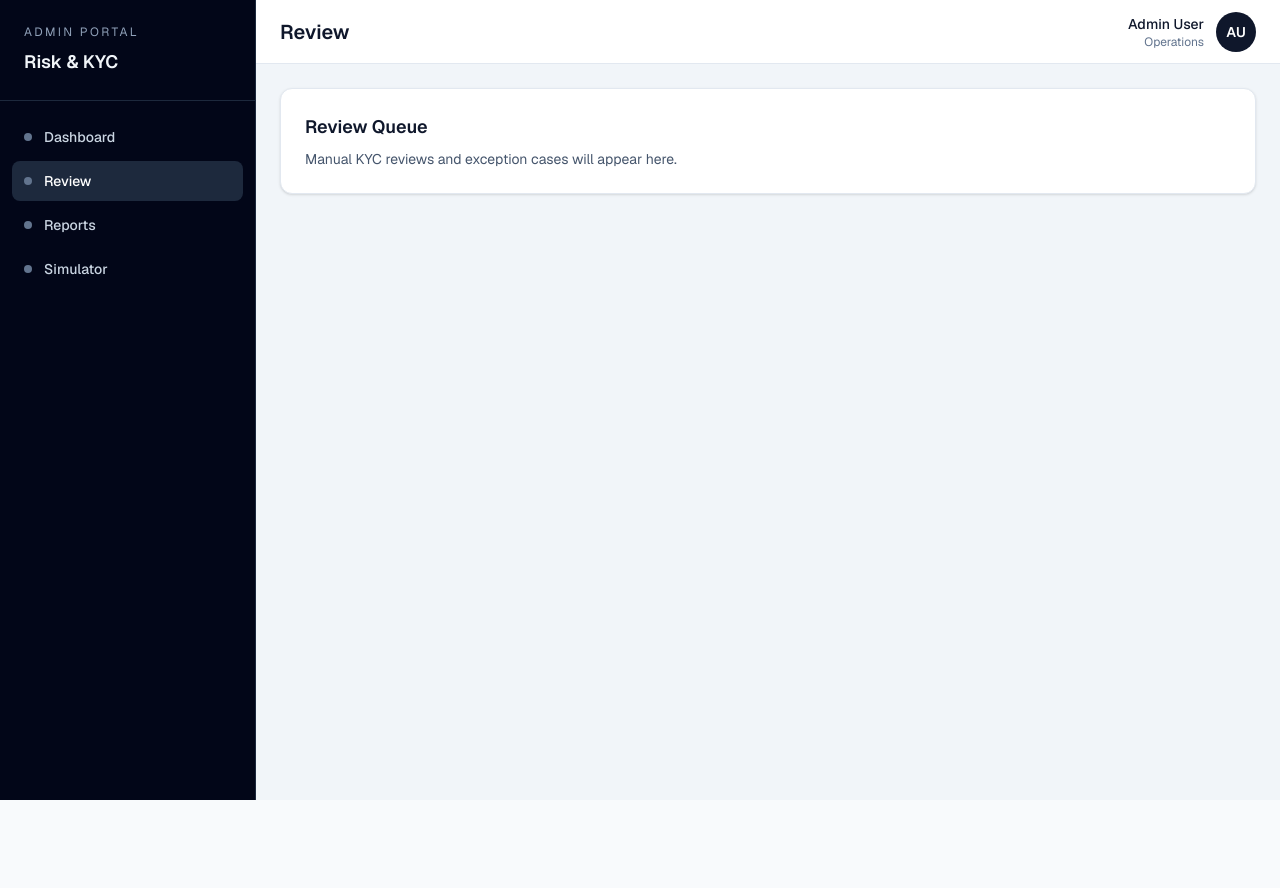
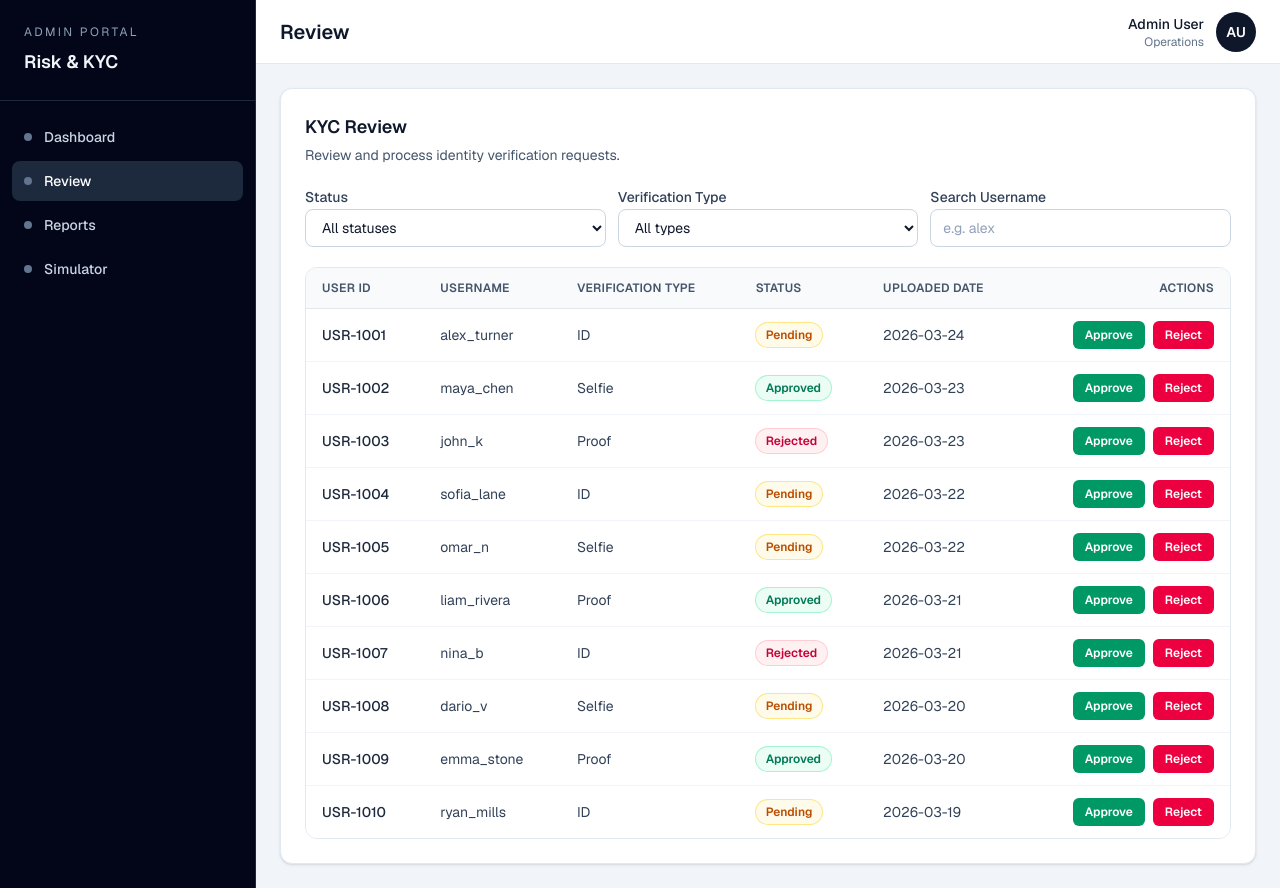
Before and after one commit to ptsportsbookcom-sudo/risk-kyc, a Next.js app: page /review in a window 1280 px wide. Before the commit the page ends 800 px from the top, so only its background shows below. Built offline with nearby package versions, Linux system fonts and the light colour scheme.

Commit message:
add KYC review page

```diff
--- a/app/(admin)/review/page.tsx
+++ b/app/(admin)/review/page.tsx
@@ -1,10 +1,277 @@
+"use client";
+
+import { useMemo, useState } from "react";
+
+type VerificationType = "ID" | "Selfie" | "Proof";
+type ReviewStatus = "Pending" | "Approved" | "Rejected";
+
+type KycRow = {
+  userId: string;
+  username: string;
+  verificationType: VerificationType;
+  status: ReviewStatus;
+  uploadedDate: string;
+};
+
+const mockRows: KycRow[] = [
+  {
+    userId: "USR-1001",
+    username: "alex_turner",
+    verificationType: "ID",
+    status: "Pending",
+    uploadedDate: "2026-03-24",
+  },
+  {
+    userId: "USR-1002",
+    username: "maya_chen",
+    verificationType: "Selfie",
+    status: "Approved",
+    uploadedDate: "2026-03-23",
+  },
+  {
+    userId: "USR-1003",
+    username: "john_k",
+    verificationType: "Proof",
+    status: "Rejected",
+    uploadedDate: "2026-03-23",
+  },
+  {
+    userId: "USR-1004",
+    username: "sofia_lane",
+    verificationType: "ID",
+    status: "Pending",
+    uploadedDate: "2026-03-22",
+  },
+  {
+    userId: "USR-1005",
+    username: "omar_n",
+    verificationType: "Selfie",
+    status: "Pending",
+    uploadedDate: "2026-03-22",
+  },
+  {
+    userId: "USR-1006",
+    username: "liam_rivera",
+    verificationType: "Proof",
+    status: "Approved",
+    uploadedDate: "2026-03-21",
+  },
+  {
+    userId: "USR-1007",
+    username: "nina_b",
+    verificationType: "ID",
+    status: "Rejected",
+    uploadedDate: "2026-03-21",
+  },
+  {
+    userId: "USR-1008",
+    username: "dario_v",
+    verificationType: "Selfie",
+    status: "Pending",
+    uploadedDate: "2026-03-20",
+  },
+  {
+    userId: "USR-1009",
+    username: "emma_stone",
+    verificationType: "Proof",
+    status: "Approved",
+    uploadedDate: "2026-03-20",
+  },
+  {
+    userId: "USR-1010",
+    username: "ryan_mills",
+    verificationType: "ID",
+    status: "Pending",
+    uploadedDate: "2026-03-19",
+  },
+];
+
+function statusClass(status: ReviewStatus) {
+  if (status === "Approved") {
+    return "bg-emerald-50 text-emerald-700 ring-1 ring-emerald-200";
+  }
+
+  if (status === "Rejected") {
+    return "bg-rose-50 text-rose-700 ring-1 ring-rose-200";
+  }
+
+  return "bg-amber-50 text-amber-700 ring-1 ring-amber-200";
+}
+
 export default function ReviewPage() {
+  const [statusFilter, setStatusFilter] = useState<"All" | ReviewStatus>("All");
+  const [verificationFilter, setVerificationFilter] = useState<
+    "All" | VerificationType
+  >("All");
+  const [usernameQuery, setUsernameQuery] = useState("");
+
+  const filteredRows = useMemo(() => {
+    return mockRows.filter((row) => {
+      const matchesStatus =
+        statusFilter === "All" ? true : row.status === statusFilter;
+      const matchesVerification =
+        verificationFilter === "All"
+          ? true
+          : row.verificationType === verificationFilter;
+      const matchesUsername = row.username
+        .toLowerCase()
+        .includes(usernameQuery.toLowerCase().trim());
+
+      return matchesStatus && matchesVerification && matchesUsername;
+    });
+  }, [statusFilter, verificationFilter, usernameQuery]);
+
   return (
-    <section className="rounded-xl border border-slate-200 bg-white p-6 shadow-sm">
-      <h3 className="text-lg font-semibold text-slate-900">Review Queue</h3>
-      <p className="mt-2 text-sm text-slate-600">
-        Manual KYC reviews and exception cases will appear here.
-      </p>
+    <section className="space-y-5 rounded-xl border border-slate-200 bg-white p-6 shadow-sm">
+      <div>
+        <h3 className="text-lg font-semibold text-slate-900">KYC Review</h3>
+        <p className="mt-1 text-sm text-slate-600">
+          Review and process identity verification requests.
+        </p>
+      </div>
+
+      <div className="grid gap-3 md:grid-cols-3">
+        <div className="space-y-1">
+          <label
+            htmlFor="statusFilter"
+            className="text-sm font-medium text-slate-700"
+          >
+            Status
+          </label>
+          <select
+            id="statusFilter"
+            value={statusFilter}
+            onChange={(event) =>
+              setStatusFilter(event.target.value as "All" | ReviewStatus)
+            }
+            className="w-full rounded-lg border border-slate-300 px-3 py-2 text-sm text-slate-900 outline-none ring-slate-300 focus:ring-2"
+          >
+            <option value="All">All statuses</option>
+            <option value="Pending">Pending</option>
+            <option value="Approved">Approved</option>
+            <option value="Rejected">Rejected</option>
+          </select>
+        </div>
+
+        <div className="space-y-1">
+          <label
+            htmlFor="verificationTypeFilter"
+            className="text-sm font-medium text-slate-700"
+          >
+            Verification Type
+          </label>
+          <select
+            id="verificationTypeFilter"
+            value={verificationFilter}
+            onChange={(event) =>
+              setVerificationFilter(event.target.value as "All" | VerificationType)
+            }
+            className="w-full rounded-lg border border-slate-300 px-3 py-2 text-sm text-slate-900 outline-none ring-slate-300 focus:ring-2"
+          >
+            <option value="All">All types</option>
+            <option value="ID">ID</option>
+            <option value="Selfie">Selfie</option>
+            <option value="Proof">Proof</option>
+          </select>
+        </div>
+
+        <div className="space-y-1">
+          <label
+            htmlFor="usernameSearch"
+            className="text-sm font-medium text-slate-700"
+          >
+            Search Username
+          </label>
+          <input
+            id="usernameSearch"
+            type="search"
+            value={usernameQuery}
+            onChange={(event) => setUsernameQuery(event.target.value)}
+            placeholder="e.g. alex"
+            className="w-full rounded-lg border border-slate-300 px-3 py-2 text-sm text-slate-900 outline-none ring-slate-300 placeholder:text-slate-400 focus:ring-2"
+          />
+        </div>
+      </div>
+
+      <div className="overflow-hidden rounded-xl border border-slate-200">
+        <div className="overflow-x-auto">
+          <table className="min-w-full divide-y divide-slate-200">
+            <thead className="bg-slate-50">
+              <tr>
+                <th className="px-4 py-3 text-left text-xs font-semibold uppercase tracking-wide text-slate-600">
+                  User ID
+                </th>
+                <th className="px-4 py-3 text-left text-xs font-semibold uppercase tracking-wide text-slate-600">
+                  Username
+                </th>
+                <th className="px-4 py-3 text-left text-xs font-semibold uppercase tracking-wide text-slate-600">
+                  Verification Type
+                </th>
+                <th className="px-4 py-3 text-left text-xs font-semibold uppercase tracking-wide text-slate-600">
+                  Status
+                </th>
+                <th className="px-4 py-3 text-left text-xs font-semibold uppercase tracking-wide text-slate-600">
+                  Uploaded Date
+                </th>
+                <th className="px-4 py-3 text-right text-xs font-semibold uppercase tracking-wide text-slate-600">
+                  Actions
+                </th>
+              </tr>
+            </thead>
+            <tbody className="divide-y divide-slate-100 bg-white">
+              {filteredRows.map((row) => (
+                <tr key={row.userId} className="hover:bg-slate-50/70">
+                  <td className="px-4 py-3 text-sm font-medium text-slate-800">
+                    {row.userId}
+                  </td>
+                  <td className="px-4 py-3 text-sm text-slate-700">
+                    {row.username}
+                  </td>
+                  <td className="px-4 py-3 text-sm text-slate-700">
+                    {row.verificationType}
+                  </td>
+                  <td className="px-4 py-3 text-sm">
+                    <span
+                      className={`inline-flex rounded-full px-2.5 py-1 text-xs font-semibold ${statusClass(
+                        row.status
+                      )}`}
+                    >
+                      {row.status}
+                    </span>
+                  </td>
+                  <td className="px-4 py-3 text-sm text-slate-700">
+                    {row.uploadedDate}
+                  </td>
+                  <td className="px-4 py-3">
+                    <div className="flex justify-end gap-2">
+                      <button
+                        type="button"
+                        className="rounded-md bg-emerald-600 px-3 py-1.5 text-xs font-semibold text-white transition-colors hover:bg-emerald-700 focus-visible:outline-none focus-visible:ring-2 focus-visible:ring-emerald-600 focus-visible:ring-offset-2"
+                        aria-label={`Approve ${row.username}`}
+                      >
+                        Approve
+                      </button>
+                      <button
+                        type="button"
+                        className="rounded-md bg-rose-600 px-3 py-1.5 text-xs font-semibold text-white transition-colors hover:bg-rose-700 focus-visible:outline-none focus-visible:ring-2 focus-visible:ring-rose-600 focus-visible:ring-offset-2"
+                        aria-label={`Reject ${row.username}`}
+                      >
+                        Reject
+                      </button>
+                    </div>
+                  </td>
+                </tr>
+              ))}
+            </tbody>
+          </table>
+        </div>
+
+        {filteredRows.length === 0 ? (
+          <div className="border-t border-slate-200 px-4 py-6 text-center text-sm text-slate-500">
+            No users match the selected filters.
+          </div>
+        ) : null}
+      </div>
     </section>
   );
 }
```
